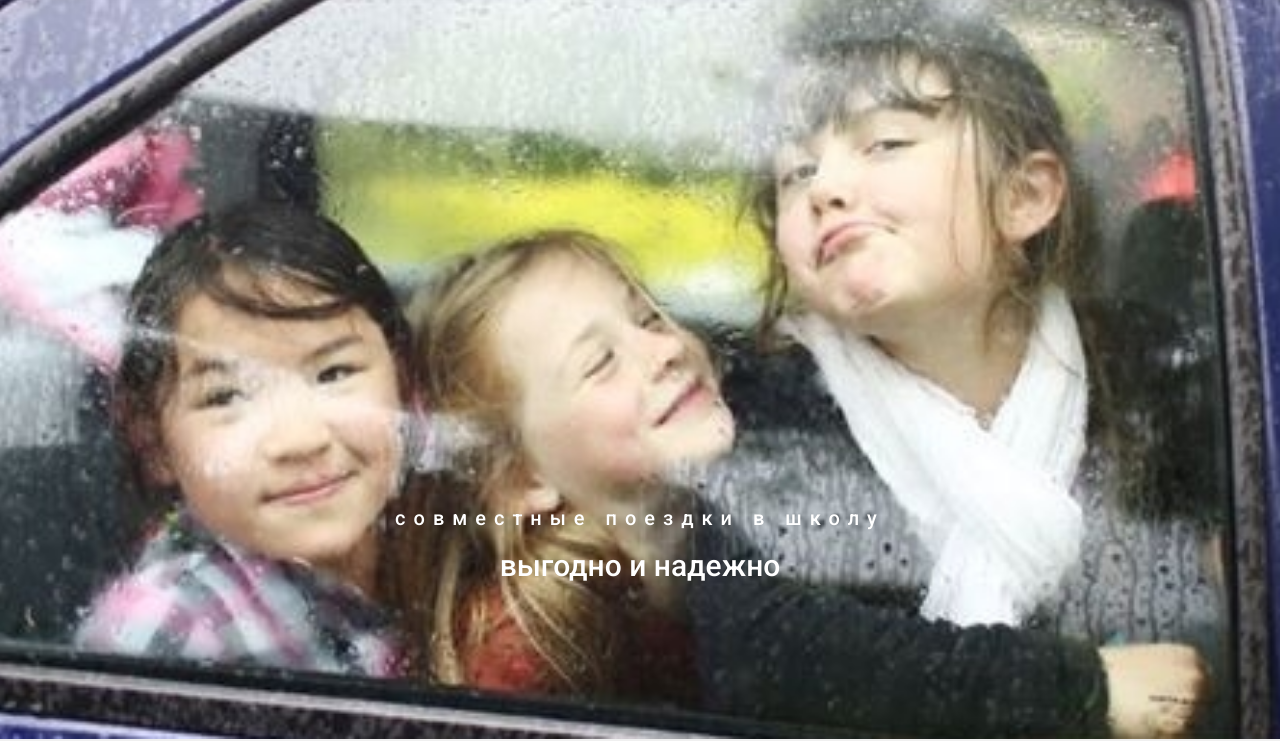
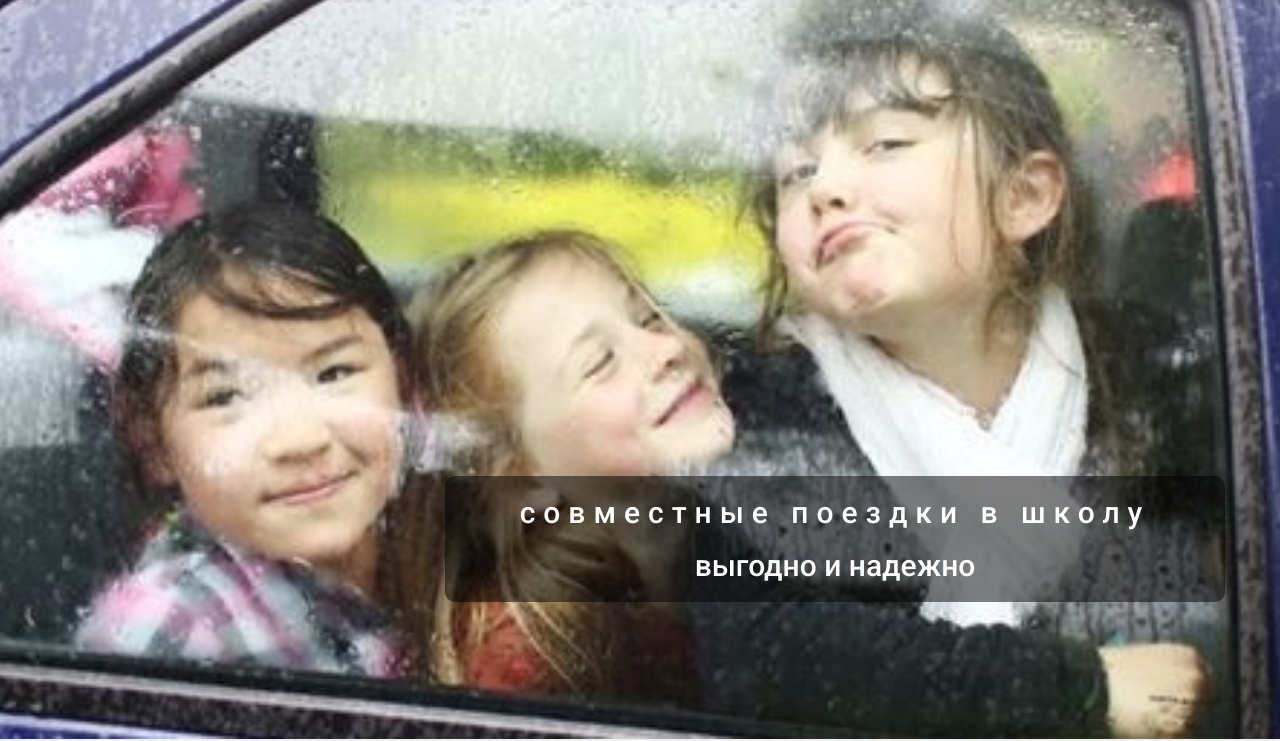
Before and after one commit to dalerka/foitun.co, a plain HTML site: page index.html in a window 1280 px wide. Shown: the part 61-802 px from the top of the page. Drawn offline with Linux system fonts and the light colour scheme.

Commit message:
better visibility for hero sign

```diff
--- a/css/style.css
+++ b/css/style.css
@@ -135,13 +135,21 @@ hr {
   height: 100vh;
   text-align: center;
 }
+#home #pushdown {
+	padding-top: 400px;
+}
+#home #sign {
+	background: rgba(0, 0, 0, 0.5);
+	border-radius: 10px;
+	padding-bottom: 10px;
+}
 #home h1 {
-  font-size: 20px;
+  font-size: 30px;
   letter-spacing: 8px;
   font-style: normal;
-  padding-top: 400px;
 }
-#home .btn {
+
+/*#home .btn {
   background: transparent;
   border-radius: 0;
   border: 3px solid #ffffff;
@@ -155,7 +163,7 @@ hr {
 #home .btn:hover {
   background: #ffffff;
   color: #202020;
-}
+}*/
 
 /* service section */
 #service {
--- a/index.html
+++ b/index.html
@@ -56,7 +56,9 @@
 <section id="home" class="parallax-section">
 	<div class="container">
 		<div class="row">
-			<div class="col-md-12 col-sm-12">
+			<div id="pushdown" class="col-md-12 col-sm-12">
+			</div>
+			<div id="sign" class="col-md-offset-4 col-md-8 col-sm-12">
 				<h1>совместные поездки в школу</h1>
 				<h2>выгодно и надежно</h2>
 				<!-- <a href="#gallery" class="smoothScroll btn btn-default">LEARN MORE</a> -->
```
